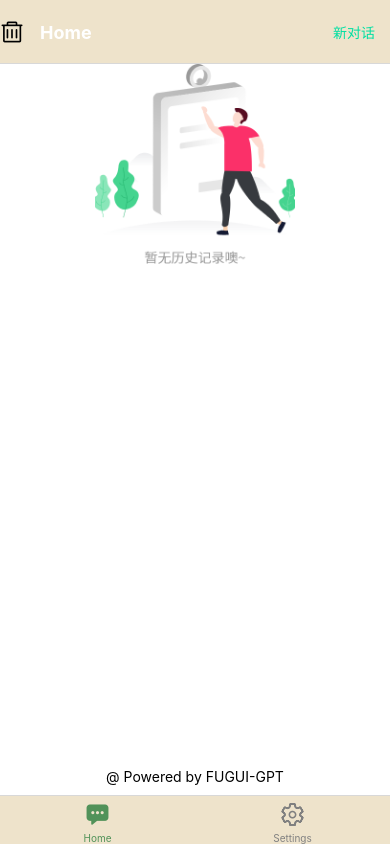
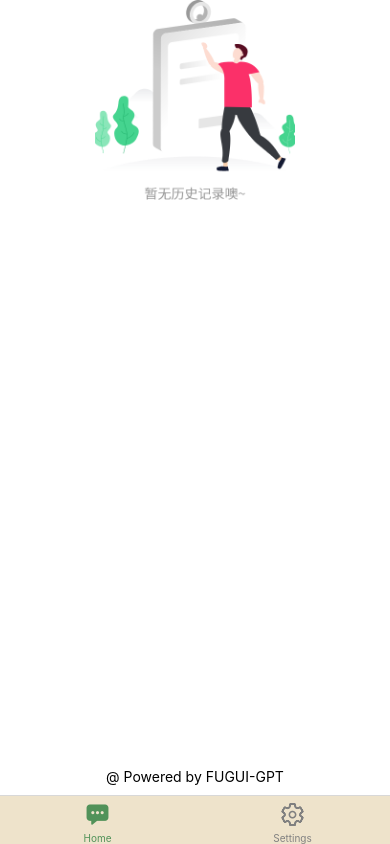
Before and after one commit to eiis/fugui_chat, a React Native app: screen / in a window 390 px wide. Built offline with nearby package versions, Linux system fonts and the light colour scheme.

Commit message:
:art: (去掉首页顶部导航栏文字)

```diff
--- a/App.js
+++ b/App.js
@@ -31,7 +31,9 @@ function Home({ navigation }) {
 				// component={HomeMain}
 				children={(props) => <HomeMain {...props} refreshKey={refreshKey} />}
 				options={{
-					title: "Home", headerShown: true, headerStyle: {
+					title: "Home",
+					headerShown: false,
+					headerStyle: {
 						backgroundColor: '#EEE3CB', // 设置导航栏背景色
 					},
 					headerTintColor: '#fff', // 设置导航栏标题和按钮颜色
--- a/package.json
+++ b/package.json
@@ -38,7 +38,8 @@
     "react-native-web": "~0.18.10",
     "react-native-webview": "^13.2.2",
     "react-syntax-highlighter": "^15.5.0",
-    "uuid": "^9.0.0"
+    "uuid": "^9.0.0",
+    "expo-dev-client": "~2.2.1"
   },
   "devDependencies": {
     "@babel/core": "^7.20.0",
```
Also changed, not shown: 1 other file (tests, documents, lock files or other folders).
